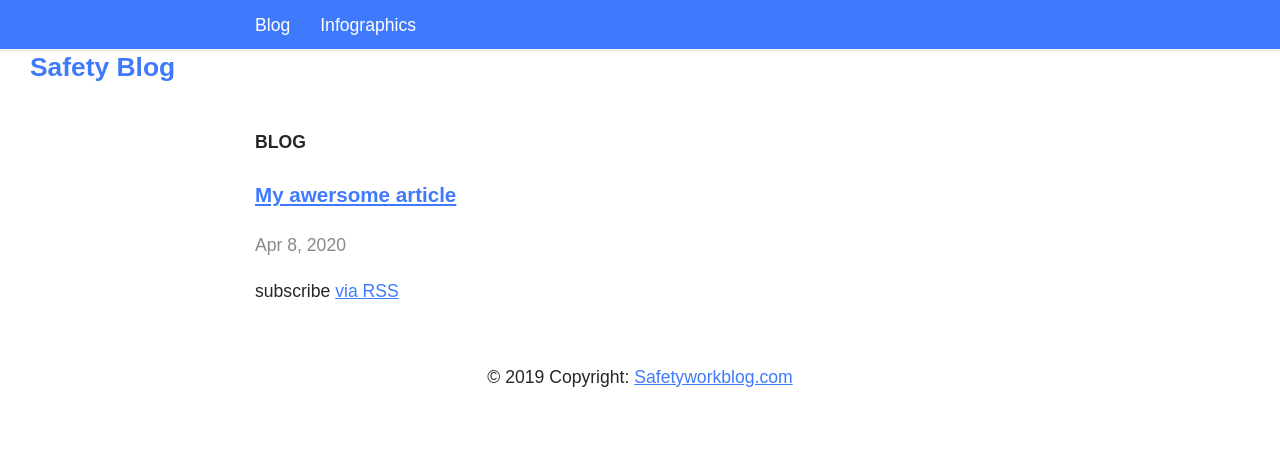
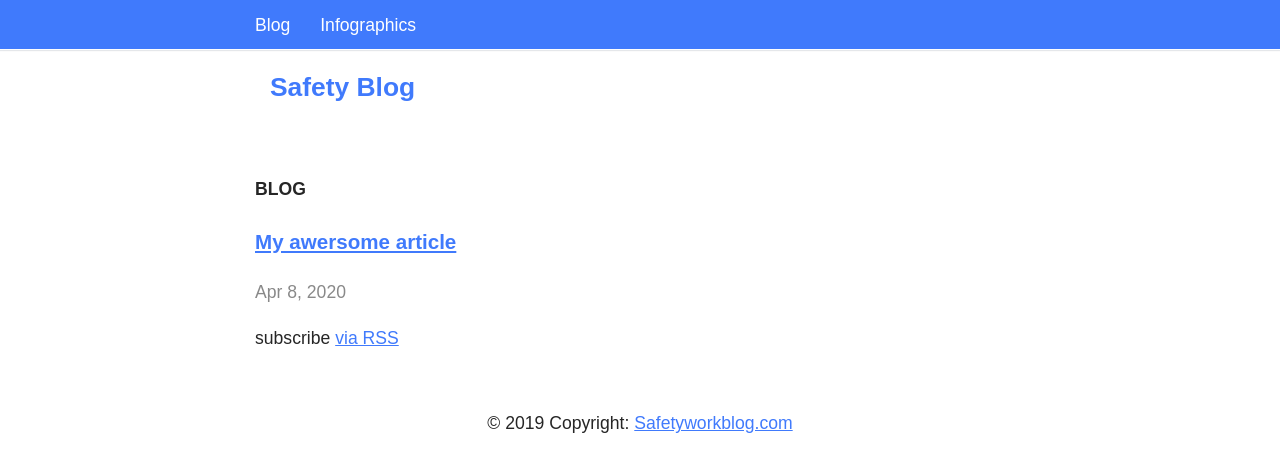
Before and after one commit to Flaaim/safe, a Jekyll site: the page built from index.html, in a window 1280 px wide. Shown: the top 472 px of the page. Built offline with Jekyll 4.4.1, drawn with Linux system fonts in a browser that asks for light colours; some web fonts are replaced.

Commit message:
Update _layout.scss

```diff
--- a/_sass/_layout.scss
+++ b/_sass/_layout.scss
@@ -31,10 +31,11 @@ header {
   background: $header;
   padding: 0px 30px;
   text-align: center;
-  margin: 30px 0px 0;
   display: flex;
   justify-content: left;
   align-items: center;
+  margin: 50px auto;
+  max-width: 800px;
 }
 main {
   padding: 0 15px;
```
